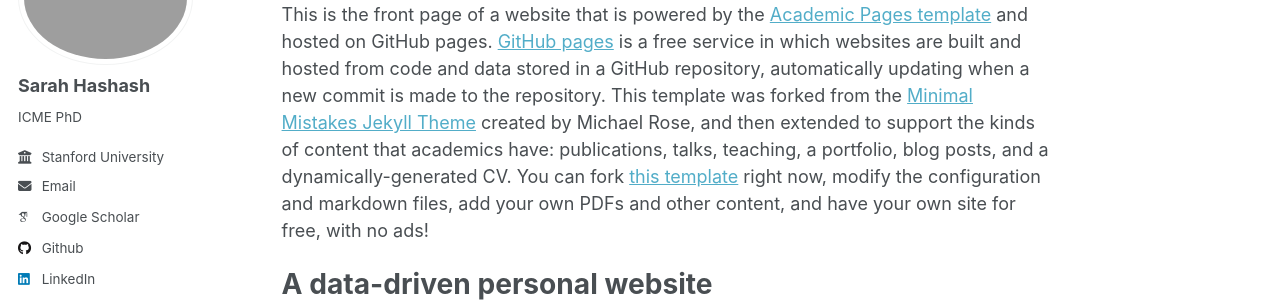
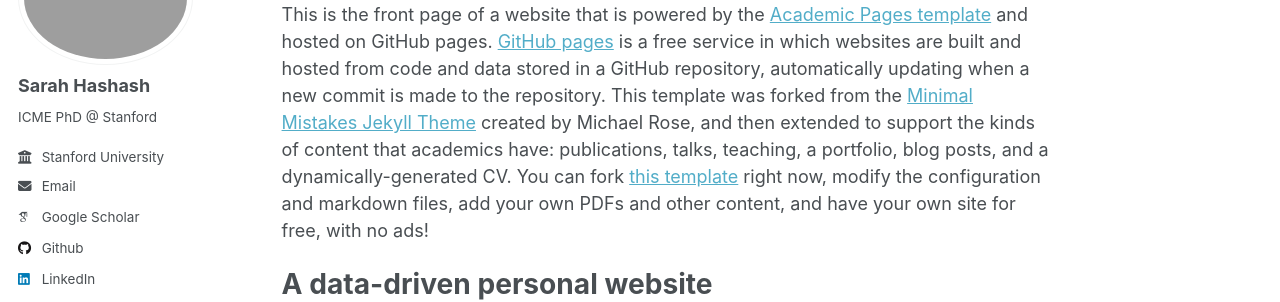
Before and after one commit to s-hashash/sarahhashash, a Jekyll site: the page built from _pages/about.md, in a window 1280 px wide. Shown: the part 175-477 px from the top of the page. Built offline with Jekyll 4.4.1, drawn with Linux system fonts in a browser that asks for light colours; some web fonts are replaced.

Commit message:
Update _config.yml

```diff
--- a/_config.yml
+++ b/_config.yml
@@ -24,7 +24,7 @@ author:
   avatar           : "sarahprofilepicture.jpg"
   name             : "Sarah Hashash"
   pronouns         : # example: "she/her"
-  bio              : "ICME PhD"
+  bio              : "ICME PhD @ Stanford"
   # location         : "Stanford, California"
   employer         : "Stanford University"
   uri              : # URL
```
